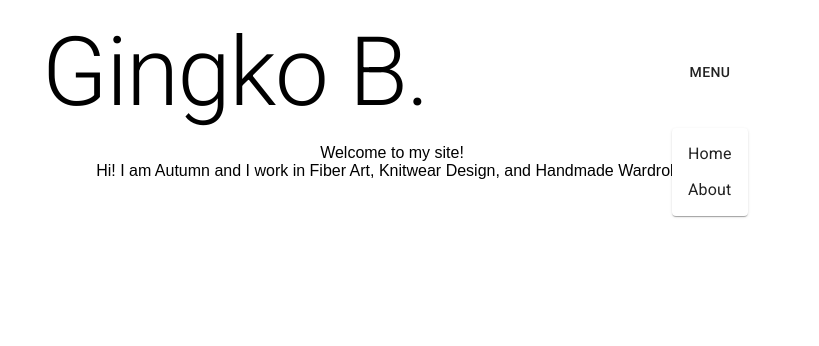
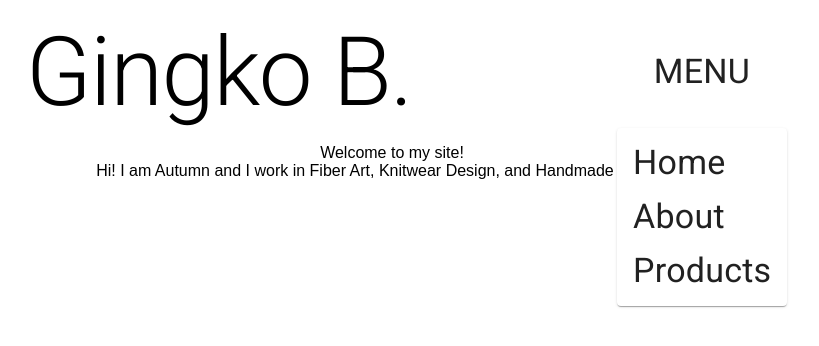
Before and after one commit to AdnanCodes/gingkob, a React (Create React App) app: page / in a window 1280 px wide. Both pictures are taken after a click on the button "MENU". Shown: the top 346 px of the page, without its empty margins (248-1067 px from the left). Built offline with nearby package versions, Linux system fonts and the light colour scheme.

Commit message:
Nav Bar items added

```diff
--- a/src/components/Nav.jsx
+++ b/src/components/Nav.jsx
@@ -8,6 +8,7 @@ import MenuItem from "@material-ui/core/MenuItem";
 import MenuList from "@material-ui/core/MenuList";
 import { makeStyles } from "@material-ui/core/styles";
 
+import { Typography } from "@material-ui/core";
 import { Link } from "react-router-dom";
 
 const useStyles = makeStyles((theme) => ({
@@ -54,7 +55,7 @@ const Navigation = () => {
         aria-haspopup="true"
         onClick={handleToggle}
       >
-        Menu
+        <Typography variant="h4">Menu</Typography>
       </Button>
       <Popper
         open={open}
@@ -74,8 +75,20 @@ const Navigation = () => {
             <Paper>
               <ClickAwayListener onClickAway={handleClose}>
                 <MenuList autoFocusItem={open} id="menu-list-grow">
-                  <MenuItem onClick={handleClose}> Home</MenuItem>
-                  <MenuItem onClick={handleClose}>About</MenuItem>
+                  <MenuItem onClick={handleClose} component={Link} to="/">
+                    {" "}
+                    <Typography variant="h4">Home</Typography>
+                  </MenuItem>
+                  <MenuItem onClick={handleClose} component={Link} to="/about">
+                    <Typography variant="h4">About</Typography>
+                  </MenuItem>
+                  <MenuItem
+                    onClick={handleClose}
+                    component={Link}
+                    to="/products"
+                  >
+                    <Typography variant="h4">Products</Typography>
+                  </MenuItem>
                   {/* <MenuItem onClick={handleClose}>Logout</MenuItem> */}
                 </MenuList>
               </ClickAwayListener>
```
